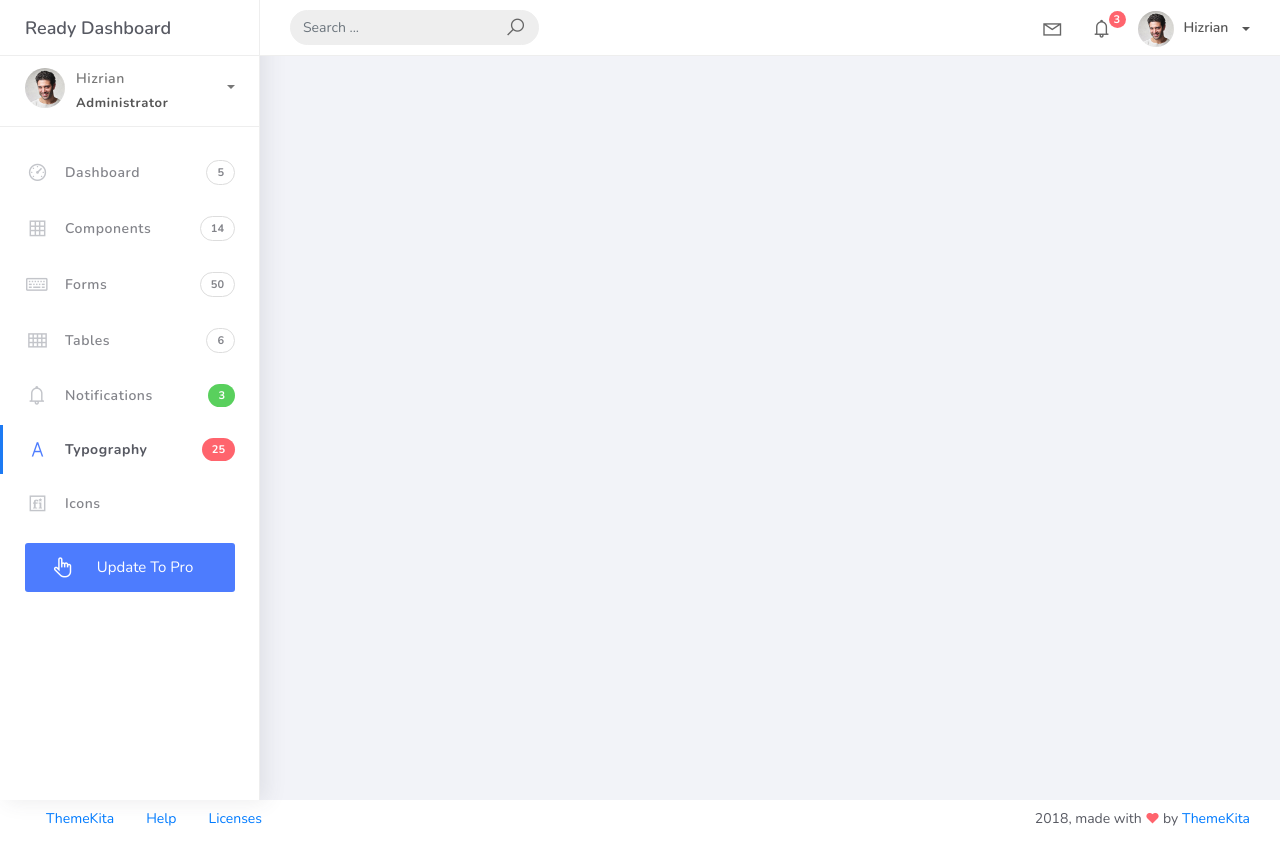
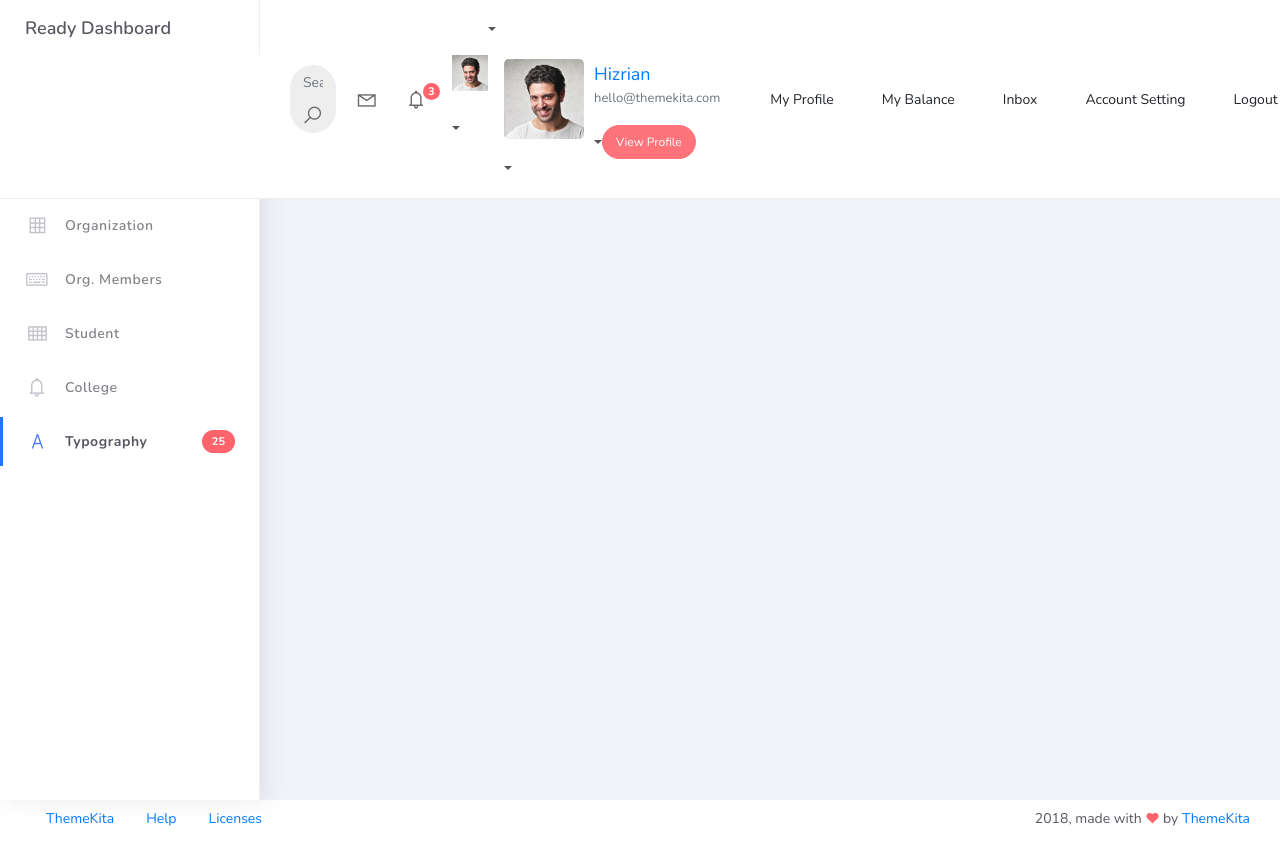
Before and after one commit to Gwennyie/PSUSphere, a Django app: template projectsite/templates/base.html in a window 1280 px wide. Run offline with Django 5.2, Linux system fonts and the light colour scheme; the template is opened without the code that fills it, so the values that code supplies are empty; some libraries are stand-ins or nearby versions.

Commit message:
modified changes to base.html

```diff
--- a/projectsite/templates/base.html
+++ b/projectsite/templates/base.html
@@ -1,15 +1,19 @@
 {% load static %}
 <!DOCTYPE html>
 <html>
+
 <head>
 	<meta http-equiv="X-UA-Compatible" content="IE=edge,chrome=1" />
 	<title>{% block title %}PSUSphere{% endblock %}</title>
-	<meta content='width=device-width, initial-scale=1.0, maximum-scale=1.0, user-scalable=0, shrink-to-fit=no' name='viewport' />
+	<meta content='width=device-width, initial-scale=1.0, maximum-scale=1.0, user-scalable=0, shrink-to-fit=no'
+		name='viewport' />
 	<link rel="stylesheet" href="{% static 'css/bootstrap.min.css' %}">
-	<link rel="stylesheet" href="https://fonts.googleapis.com/css?family=Nunito:200,200i,300,300i,400,400i,600,600i,700,700i,800,800i,900,900i">
+	<link rel="stylesheet"
+		href="https://fonts.googleapis.com/css?family=Nunito:200,200i,300,300i,400,400i,600,600i,700,700i,800,800i,900,900i">
 	<link rel="stylesheet" href="{% static 'css/ready.css' %}">
 	<link rel="stylesheet" href="{% static 'css/demo.css' %}">
 </head>
+
 <body>
 	<div class="wrapper">
 		<div class="main-header">
@@ -17,14 +21,14 @@
 				<a href="index.html" class="logo">
 					Ready Dashboard
 				</a>
-				<button class="navbar-toggler sidenav-toggler ml-auto" type="button" data-toggle="collapse" data-target="collapse" aria-controls="sidebar" aria-expanded="false" aria-label="Toggle navigation">
+				<button class="navbar-toggler sidenav-toggler ml-auto" type="button" data-toggle="collapse"
+					data-target="collapse" aria-controls="sidebar" aria-expanded="false" aria-label="Toggle navigation">
 					<span class="navbar-toggler-icon"></span>
 				</button>
 				<button class="topbar-toggler more"><i class="la la-ellipsis-v"></i></button>
 			</div>
 			<nav class="navbar navbar-header navbar-expand-lg">
 				<div class="container-fluid">
-
 					<form class="navbar-left navbar-form nav-search mr-md-3" action="">
 						<div class="input-group">
 							<input type="text" placeholder="Search ..." class="form-control">
@@ -37,7 +41,8 @@
 					</form>
 					<ul class="navbar-nav topbar-nav ml-md-auto align-items-center">
 						<li class="nav-item dropdown hidden-caret">
-							<a class="nav-link dropdown-toggle" href="#" id="navbarDropdown" role="button" data-toggle="dropdown" aria-haspopup="true" aria-expanded="false">
+							<a class="nav-link dropdown-toggle" href="#" id="navbarDropdown" role="button"
+								data-toggle="dropdown" aria-haspopup="true" aria-expanded="false">
 								<i class="la la-envelope"></i>
 							</a>
 							<div class="dropdown-menu" aria-labelledby="navbarDropdown">
@@ -48,7 +53,8 @@
 							</div>
 						</li>
 						<li class="nav-item dropdown hidden-caret">
-							<a class="nav-link dropdown-toggle" href="#" id="navbarDropdown" role="button" data-toggle="dropdown" aria-haspopup="true" aria-expanded="false">
+							<a class="nav-link dropdown-toggle" href="#" id="navbarDropdown" role="button"
+								data-toggle="dropdown" aria-haspopup="true" aria-expanded="false">
 								<i class="la la-bell"></i>
 								<span class="notification">3</span>
 							</a>
@@ -59,7 +65,8 @@
 								<li>
 									<div class="notif-center">
 										<a href="#">
-											<div class="notif-icon notif-primary"> <i class="la la-user-plus"></i> </div>
+											<div class="notif-icon notif-primary"> <i class="la la-user-plus"></i>
+											</div>
 											<div class="notif-content">
 												<span class="block">
 													New user registered
@@ -99,19 +106,24 @@
 									</div>
 								</li>
 								<li>
-									<a class="see-all" href="javascript:void(0);"> <strong>See all notifications</strong> <i class="la la-angle-right"></i> </a>
+									<a class="see-all" href="javascript:void(0);"> <strong>See all
+											notifications</strong> <i class="la la-angle-right"></i> </a>
 								</li>
 							</ul>
 						</li>
 						<li class="nav-item dropdown">
-							<a class="dropdown-toggle profile-pic" data-toggle="dropdown" href="#" aria-expanded="false"> <img src="assets/img/profile.jpg" alt="user-img" width="36" class="img-circle"><span >Hizrian</span></span> </a>
-							<ul class="dropdown-menu dropdown-user">
+							<a class="dropdown-toggle profile-pic" data-toggle="dropdown" href="#"
+								aria-expanded="false"> <img src="{% static 'img/profile.jpg' %}" alt="user-img"
+									width="36" class="img-circle>  <span >Hizrian</span></span> </a>
+                            <ul class=" dropdown-menu dropdown-user">
 						<li>
 							<div class="user-box">
-										<div class="u-img"><img src="assets/img/profile.jpg" alt="user"></div>
+								<div class="u-img"><img src="{% static 'img/profile.jpg' %}" alt="user"></div>
 								<div class="u-text">
 									<h4>Hizrian</h4>
-											<p class="text-muted">hello@themekita.com</p><a href="profile.html" class="btn btn-rounded btn-danger btn-sm">View Profile</a></div>
+									<p class="text-muted">hello@themekita.com</p><a href="profile.html"
+										class="btn btn-rounded btn-danger btn-sm">View Profile</a>
+								</div>
 							</div>
 						</li>
 						<div class="dropdown-divider"></div>
@@ -133,7 +145,7 @@
 			<div class="scrollbar-inner sidebar-wrapper">
 				<div class="user">
 					<div class="photo">
-							<img src="assets/img/profile.jpg">
+						<img src="{% static 'img/profile.jpg' %}">
 					</div>
 					<div class="info">
 						<a class="" data-toggle="collapse" href="#collapseExample" aria-expanded="true">
@@ -144,7 +156,6 @@
 							</span>
 						</a>
 						<div class="clearfix"></div>
-
 						<div class="collapse in" id="collapseExample" aria-expanded="true" style="">
 							<ul class="nav">
 								<li>
@@ -171,35 +182,30 @@
 						<a href="index.html">
 							<i class="la la-dashboard"></i>
 							<p>Dashboard</p>
-								<span class="badge badge-count">5</span>
 						</a>
 					</li>
 					<li class="nav-item">
 						<a href="components.html">
 							<i class="la la-table"></i>
-								<p>Components</p>
-								<span class="badge badge-count">14</span>
+							<p>Organization</p>
 						</a>
 					</li>
 					<li class="nav-item">
 						<a href="forms.html">
 							<i class="la la-keyboard-o"></i>
-								<p>Forms</p>
-								<span class="badge badge-count">50</span>
+							<p>Org. Members</p>
 						</a>
 					</li>
 					<li class="nav-item">
 						<a href="tables.html">
 							<i class="la la-th"></i>
-								<p>Tables</p>
-								<span class="badge badge-count">6</span>
+							<p>Student</p>
 						</a>
 					</li>
 					<li class="nav-item">
 						<a href="notifications.html">
 							<i class="la la-bell"></i>
-								<p>Notifications</p>
-								<span class="badge badge-success">3</span>
+							<p>College</p>
 						</a>
 					</li>
 					<li class="nav-item active">
@@ -208,18 +214,6 @@
 							<p>Typography</p>
 							<span class="badge badge-danger">25</span>
 						</a>
-						</li>
-						<li class="nav-item">
-							<a href="icons.html">
-								<i class="la la-fonticons"></i>
-								<p>Icons</p>
-							</a>
-						</li>
-						<li class="nav-item update-pro">
-							<button  data-toggle="modal" data-target="#modalUpdate">
-								<i class="la la-hand-pointer-o"></i>
-								<p>Update To Pro</p>
-							</button>
 					</li>
 				</ul>
 			</div>
@@ -250,7 +244,8 @@
 					</ul>
 				</nav>
 				<div class="copyright ml-auto">
-							2018, made with <i class="la la-heart heart text-danger"></i> by <a href="http://www.themekita.com">ThemeKita</a>
+					2018, made with <i class="la la-heart heart text-danger"></i> by <a
+						href="http://www.themekita.com">ThemeKita</a>
 				</div>
 			</div>
 		</footer>
@@ -258,7 +253,8 @@
 	</div>
 	</div>
 	<!-- Modal -->
-	<div class="modal fade" id="modalUpdate" tabindex="-1" role="dialog" aria-labelledby="modalUpdatePro" aria-hidden="true">
+	<div class="modal fade" id="modalUpdate" tabindex="-1" role="dialog" aria-labelledby="modalUpdatePro"
+		aria-hidden="true">
 		<div class="modal-dialog modal-dialog-centered" role="document">
 			<div class="modal-content">
 				<div class="modal-header bg-primary">
@@ -270,7 +266,8 @@
 				<div class="modal-body text-center">
 					<p>Currently the pro version of the <b>Ready Dashboard</b> Bootstrap is in progress development</p>
 					<p>
-					<b>We'll let you know when it's done</b></p>
+						<b>We'll let you know when it's done</b>
+					</p>
 				</div>
 				<div class="modal-footer">
 					<button type="button" class="btn btn-secondary" data-dismiss="modal">Close</button>
@@ -292,4 +289,5 @@
 <script src="{% static 'js/plugin/chart-circle/circles.min.js' %}"></script>
 <script src="{% static 'js/plugin/jquery-scrollbar/jquery.scrollbar.min.js' %}"></script>
 <script src="{% static 'js/ready.min.js' %}"></script>
+
 </html>
```
Lines whose indentation alone changed are shown as unchanged.
